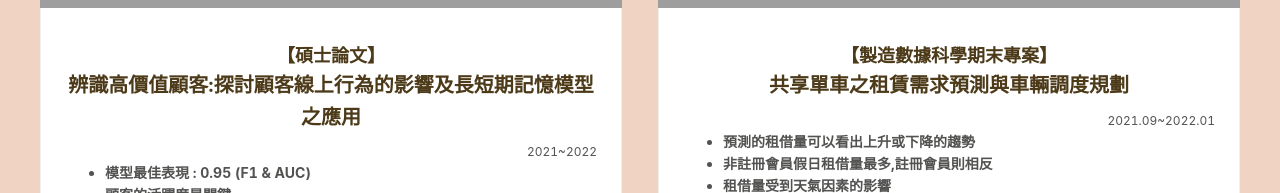
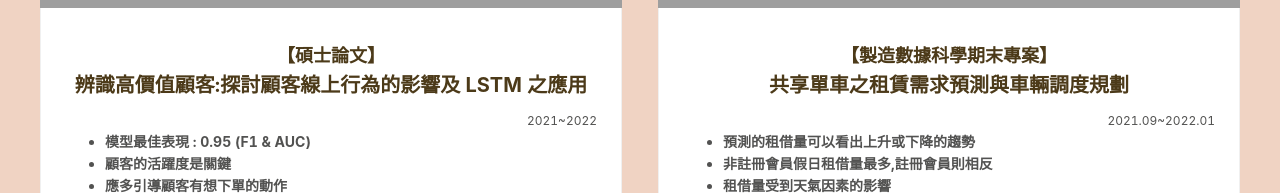
Before and after one commit to HsinShan/Portfolio-Blog, a React (Create React App) app: page /Portfolio in a window 1280 px wide. Shown: the part 480-673 px from the top of the page. Built offline with nearby package versions, Linux system fonts and the light colour scheme; grey boxes are pictures that could not be loaded.

Commit message:
Adjust project name

```diff
--- a/src/constants/PROJECTS.js
+++ b/src/constants/PROJECTS.js
@@ -1,6 +1,6 @@
 const PROJECTS = [
   {
-    title: "辨識高價值顧客:探討顧客線上行為的影響及長短期記憶模型之應用",
+    title: "辨識高價值顧客:探討顧客線上行為的影響及 LSTM 之應用",
     subtitle: "碩士論文",
     period: "2021~2022",
     image: "https://i.imgur.com/bgtC3nu.png",
```
